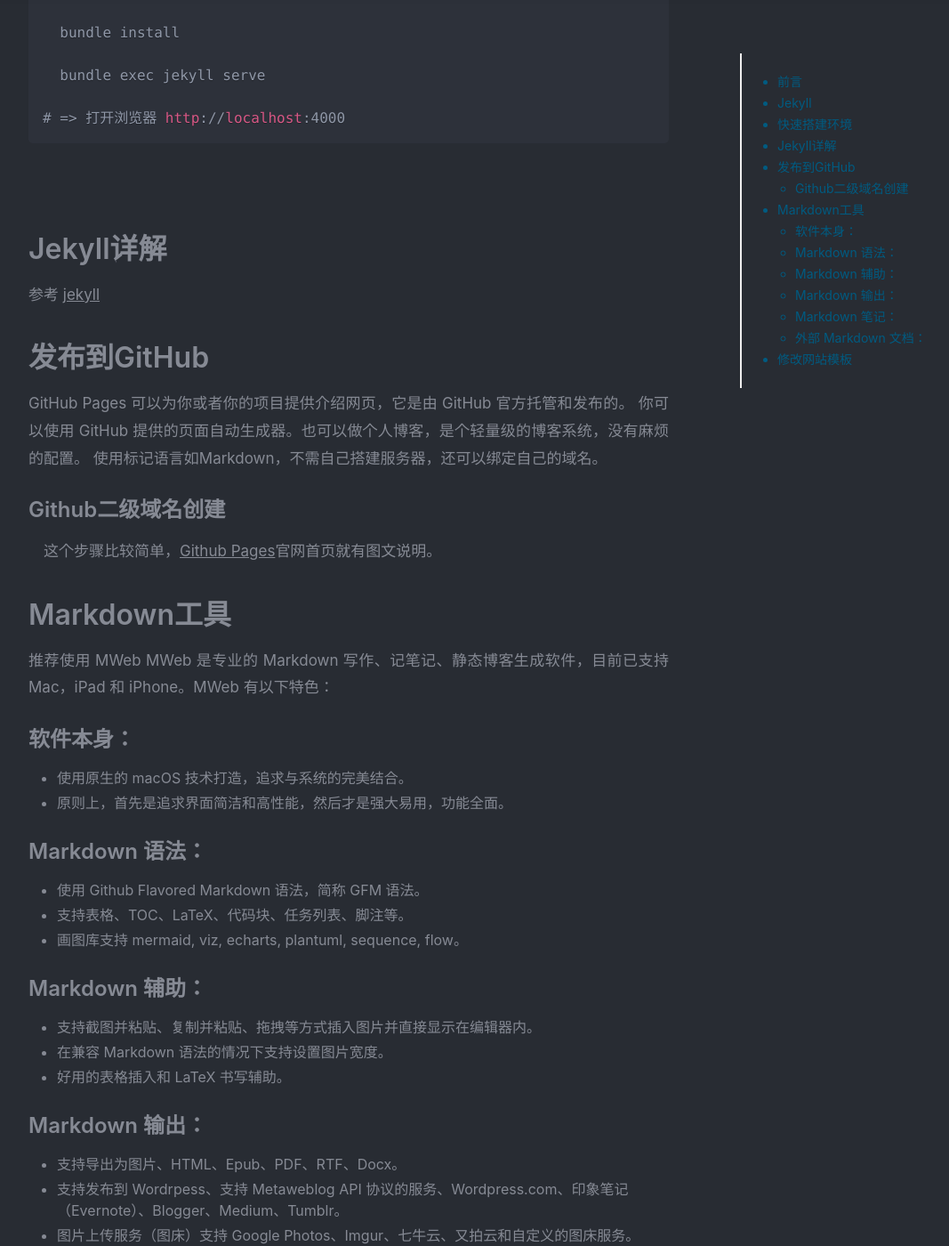
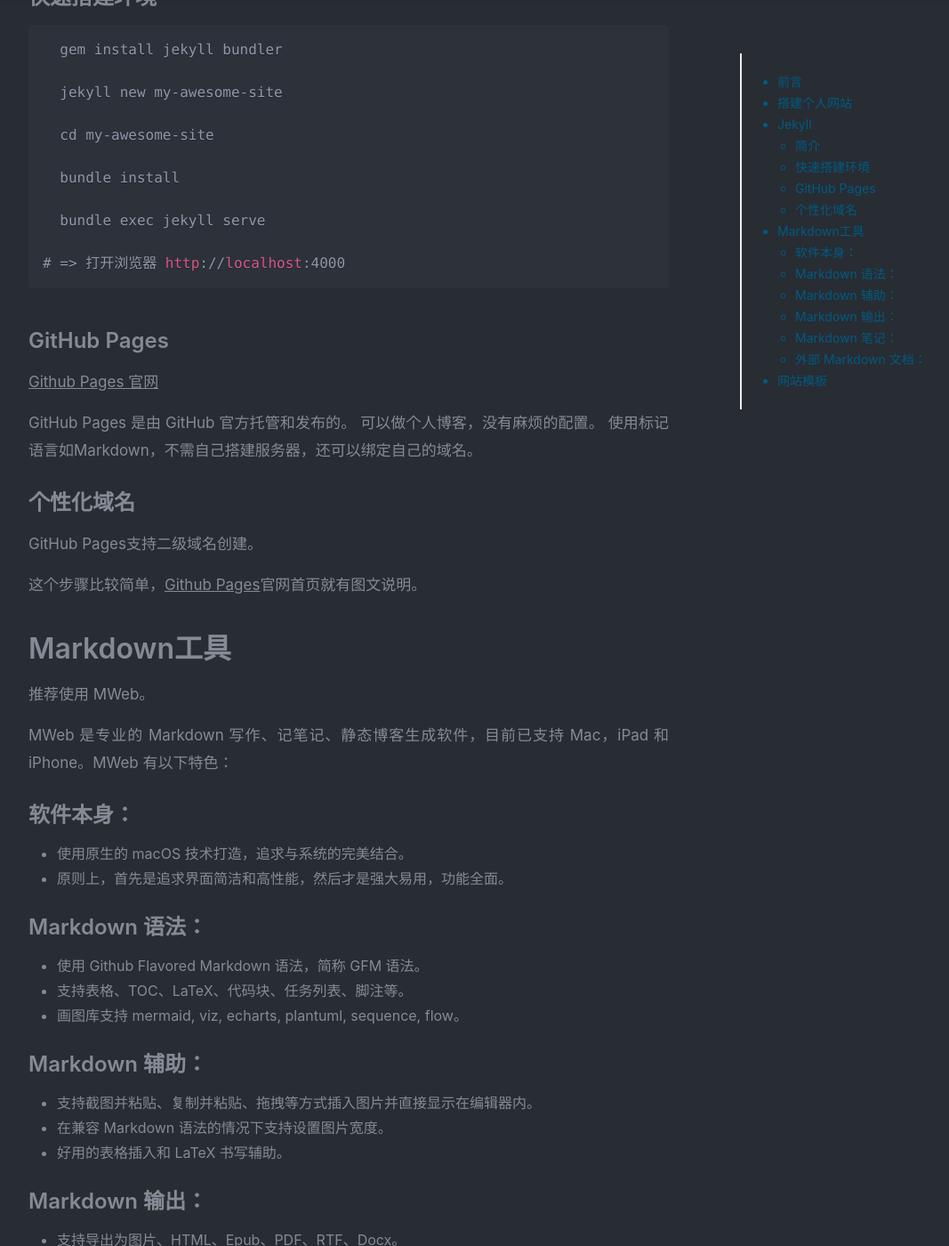
Before and after one commit to action121/action121.github.com, a Jekyll site: the page built from _posts/2019-05-29-将Markdown转换为静态博客网站.md, in a window 1280 px wide and 1400 px high, scrolled down 1151 px. Shown: the whole window at 89% size, without its empty margins (77-1144 px from the left). Built offline with Jekyll 4.4.1, drawn with Linux system fonts in a browser that asks for light colours; nearby versions of some CDN libraries; comment, search, counter and statistics services are not loaded; a style sheet for code colours, icons or effects is not loaded; some of the changed text lies outside the part shown.

Commit message:
将Markdown转换为静态博客网站

````diff
--- a/_posts/2019-05-29-将Markdown转换为静态博客网站.md
+++ b/_posts/2019-05-29-将Markdown转换为静态博客网站.md
@@ -9,17 +9,26 @@
 ---
 
 # 前言
+
 以前记录资料，用过各种博客、印象笔记、OneNote、苹果的记事本，设置包括QQ邮箱的记事本。
 零散，且不太方便，然后都不了了之了。
 
+# 搭建个人网站
+
 # Jekyll
+
+## 简介
+
+参考 <a href='http://jekyllcn.com/' target='_blank'>jekyll</a>
+
+
 Jekyll是一个简单的博客形态的静态站点生产机器。
 
 它有一个模版目录，其中包含原始文本格式的文档，通过一个转换器（如 Markdown）和我们的 Liquid 渲染器转化成一个完整的可发布的静态网站，你可以发布在任何你喜爱的服务器上。
 
 Jekyll 也可以运行在 GitHub Page 上，也就是说，你可以使用 GitHub 的服务来搭建你的项目页面、博客或者网站，而且是完全免费的。
 
-# 快速搭建环境
+## 快速搭建环境
 
 
 ```css
@@ -37,22 +46,25 @@
 ```
 
 
-# Jekyll详解
 
-参考 <a href='http://jekyllcn.com/' target='_blank'>jekyll</a>
+## GitHub Pages
 
+[Github Pages 官网](https://link.jianshu.com/?t=https://pages.github.com/)
 
-# 发布到GitHub
-GitHub Pages 可以为你或者你的项目提供介绍网页，它是由 GitHub 官方托管和发布的。
-你可以使用 GitHub 提供的页面自动生成器。也可以做个人博客，是个轻量级的博客系统，没有麻烦的配置。
+GitHub Pages 是由 GitHub 官方托管和发布的。
+可以做个人博客，没有麻烦的配置。
 使用标记语言如Markdown，不需自己搭建服务器，还可以绑定自己的域名。
 
-## Github二级域名创建
- 这个步骤比较简单，[Github Pages](https://link.jianshu.com/?t=https://pages.github.com/)官网首页就有图文说明。
+## 个性化域名
+
+GitHub Pages支持二级域名创建。
+
+这个步骤比较简单，[Github Pages](https://link.jianshu.com/?t=https://pages.github.com/)官网首页就有图文说明。
 
 # Markdown工具
 
-推荐使用 MWeb
+推荐使用 MWeb。
+
 MWeb 是专业的 Markdown 写作、记笔记、静态博客生成软件，目前已支持 Mac，iPad 和 iPhone。MWeb 有以下特色：
 
 ## 软件本身：
@@ -88,5 +100,6 @@
 
 * 外部 Markdown 文档使用外部模式管理。外部模式使用目录树的方式编辑和管理你的 markdown 文档，还能很好的支持 gitbook、JekyII、hexo 等等编辑和图片插入。
 
-# 修改网站模板
+# 网站模板
+
 <a href='http://jekyllthemes.org/' target='_blank'>http://jekyllthemes.org/</a>
````
